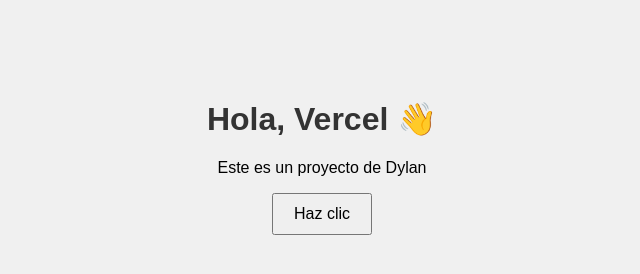
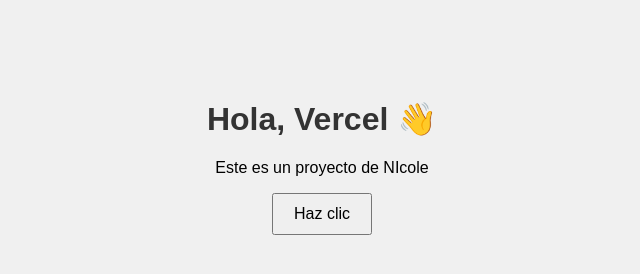
Before and after one commit to Strik412/Vercel, a plain HTML site: page index.html in a window 1280 px wide. Shown: the full height of the page, 318-958 px from the left. Drawn offline with Linux system fonts and the light colour scheme.

Commit message:
Update index.html

```diff
--- a/index.html
+++ b/index.html
@@ -8,7 +8,7 @@
 </head>
 <body>
   <h1>Hola, Vercel 👋</h1>
-  <p>Este es un proyecto de Dylan</p>
+  <p>Este es un proyecto de NIcole</p>
   <button onclick="mostrarMensaje()">Haz clic</button>
   <script src="script.js"></script>
 </body>
```
